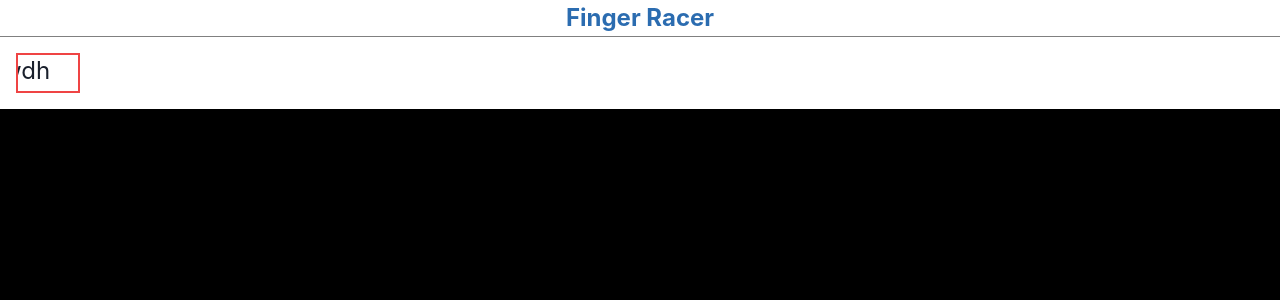
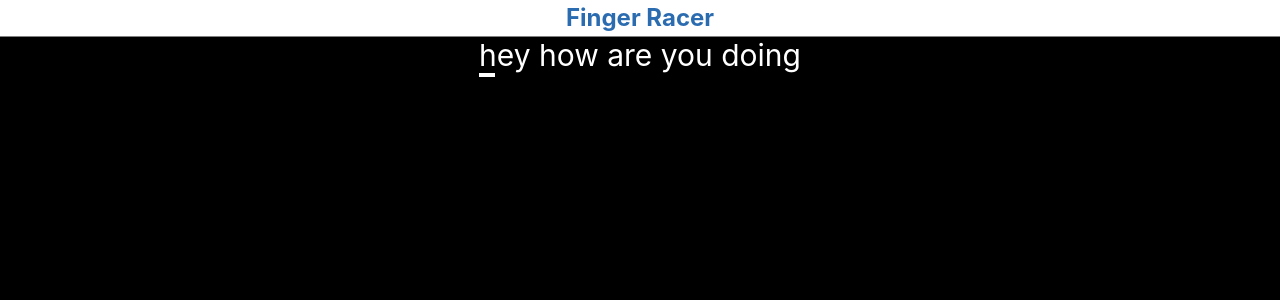
Before and after one commit to ruchikxxii/tally-cb, a Next.js app in the folder frontend/disp/: page /hello in a window 1280 px wide. Shown: the top 300 px of the page. Built offline with nearby package versions, Linux system fonts and the light colour scheme.

Commit message:
keydown user input

```diff
--- a/frontend/disp/components/practice.jsx
+++ b/frontend/disp/components/practice.jsx
@@ -15,11 +15,17 @@ export default function Practice() {
     setUserInput("");
   }, [currentSentenceIndex]);
 
-  const currentSentence = sentences[currentSentenceIndex];
+  const [currentSentence, setCurrentSentence] = useState(
+    sentences[currentSentenceIndex]
+  );
 
   const handleChange = (e) => {
     setUserInput(e.target.value);
     // console.log(userInput);
+    setCurrentSentence((curr) => {
+      return curr.substring(1, curr.length);
+    });
+    console.log(currentSentence);
   };
 
   const getCharacterColor = (char, userChar) => {
@@ -43,7 +49,7 @@ export default function Practice() {
       onKeyDown={handleKeyPress}
     >
       <div className="p-4 rounded-lg shadow-md">
-        <p className="text-xl font-semibold mb-4">
+        <p className="text-xl font-semibold mb-4 first-letter:underline ">
           {currentSentence.split("").map((char, index) => (
             <span
               key={index}
--- a/frontend/disp/components/practice_details.jsx
+++ b/frontend/disp/components/practice_details.jsx
@@ -21,7 +21,7 @@ function PracticeDetails() {
     console.log("Name:", name);
     console.log("Time:", time);
     console.log("Speed:", speed);
-    router.push("/practice_mode");
+    router.push("/hello");
   };
 
   return (
--- a/frontend/disp/pages/hello.js
+++ b/frontend/disp/pages/hello.js
@@ -1,42 +1,61 @@
-import React, { useState, useEffect } from "react";
+import { useEffect, useState } from "react";
 
-const sentences = [
-  "The quick brown fox jumps over the lazy dog.",
-  "Sphinx of black quartz, judge my vow.",
-  "Pack my box with five dozen liquor jugs.",
-  // Add more sentences as needed
-];
+export default function TypingTest() {
+  const [text, setText] = useState("hey how are you doing");
+  const [input, setInput] = useState("");
+  const [isStart, setIsStart] = useState(false);
+  function handleUserKeyPress(e) {
+    console.log(isStart);
+    console.log(e.keyCode);
+    if (!isStart) {
+      if (e.keyCode == 32) {
+        setIsStart(true);
+      }
+    } else {
+      //game already boi here we go
+      if (
+        (e.keyCode >= 48 && e.keyCode <= 90) ||
+        e.keyCode == 32 ||
+        e.keyCode == 190 ||
+        e.keyCode == 188
+      ) {
+        setInput((curr) => {
+          return curr + e.key;
+        });
+      } else if (e.keyCode == 8) {
+        setInput((curr) => {
+          return curr.substring(0, curr.length - 1);
+        });
+      }
+    }
+    console.log(input);
+  }
+  useEffect(() => {
+    window.addEventListener("keydown", handleUserKeyPress);
 
-const TypingTest = () => {
-  const [currentSentence, setCurrentSentence] = useState(0);
-  const [userInput, setUserInput] = useState("");
-  const sentence = sentences[currentSentence];
+    return () => {
+      window.removeEventListener("keydown", handleUserKeyPress);
+    };
+  }, []);
 
-  const handleInputChange = (e) => {
-    const input = e.target.value;
-    setUserInput(input);
-  };
+  return (
+    <div className="flex flex-col items-center bg-black text-white">
+      <div className="text-3xl overflow-hidden">
+        <p
+          id="me"
+          className="transition-all"
+          style={{ transform: `translateX(-${input.length * 0.91}ch)` }}
+        >
+          {text}
+        </p>
+        <div className="w-4 px-1 border-2 border-white animate-custom-pulse"></div>
+      </div>
 
-  useEffect(() => {
-    const sentenceLength = sentence.length;
-    const userInputLength = userInput.length;
-
-    if (userInputLength === sentenceLength) {
-      // All characters have been typed for this sentence
-      // Move to the next sentence
-      setCurrentSentence((prev) => prev + 1);
-      // Clear the user input for the next sentence
-      setUserInput("");
-    }
-  }, [userInput, sentence]);
-  useEffect(() => {});
-  return (
-    <div className="container mx-auto p-4 bg-white">
-      <div className=" h-10 w-16 overflow-hidden border-2 border-red-500">
-        <p className=" -translate-x-4 text-2xl">wdhwidhoiwhdiwqd</p>
-      </div>
+      {/* <input
+        className="border p-2 mt-10"
+        value={input}
+        onChange={(e) => setInput(e.target.value)}
+      /> */}
     </div>
   );
-};
-
-export default TypingTest;
+}
--- a/frontend/disp/styles/globals.css
+++ b/frontend/disp/styles/globals.css
@@ -99,7 +99,7 @@ body {
     padding: 1em;
   }
 }
-:hover #start-exploring-button{
+:hover #start-exploring-button {
   cursor: pointer;
 }
 #start-exploring-button {
@@ -274,3 +274,18 @@ body {
   white-space: nowrap;
   border-width: 0;
 }
+@keyframes customPulse {
+  0% {
+    opacity: 1;
+  }
+  50% {
+    opacity: 0.3;
+  }
+  100% {
+    opacity: 1;
+  }
+}
+
+.animate-custom-pulse {
+  animation: customPulse 0.5s infinite;
+}
```
